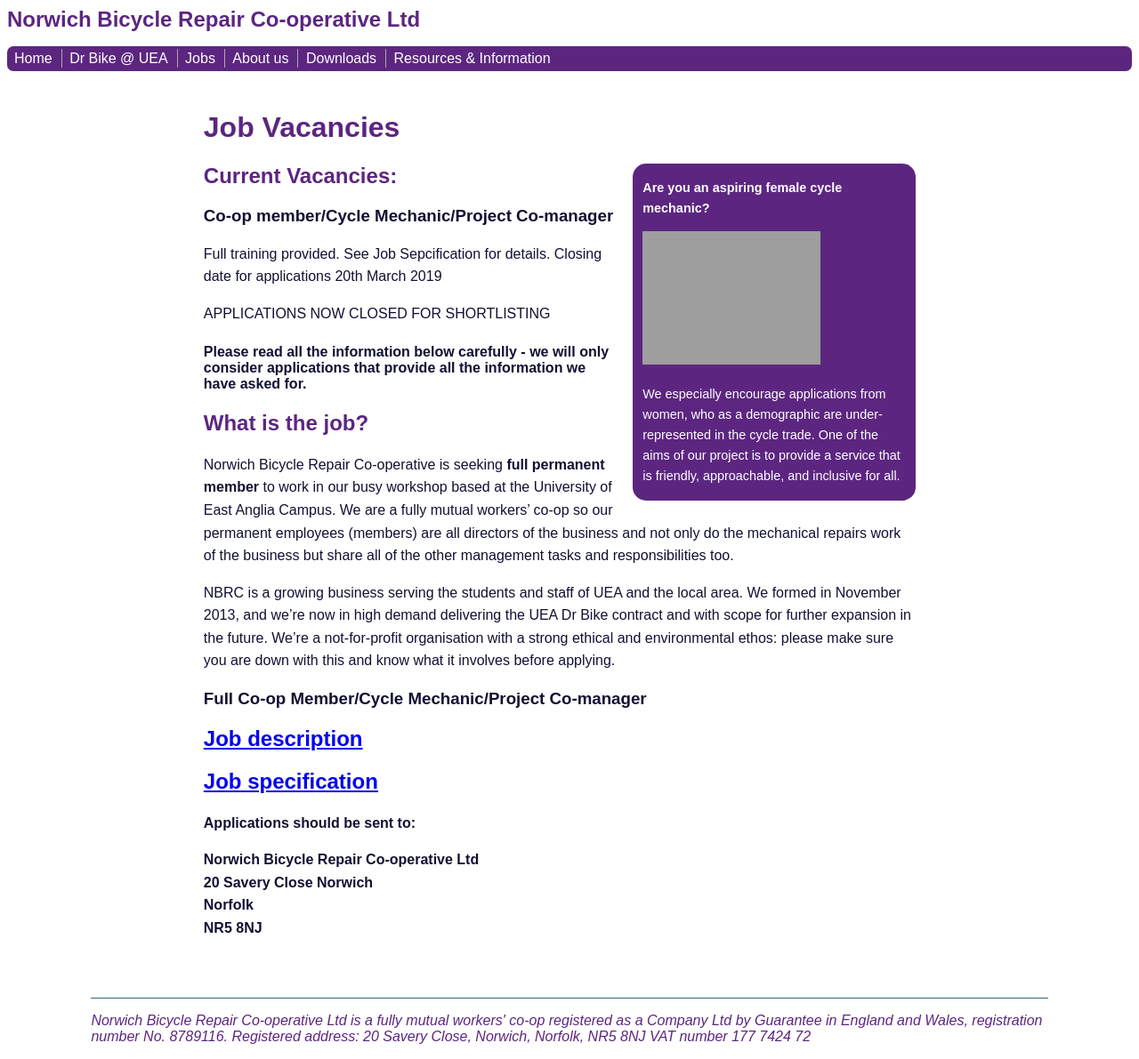
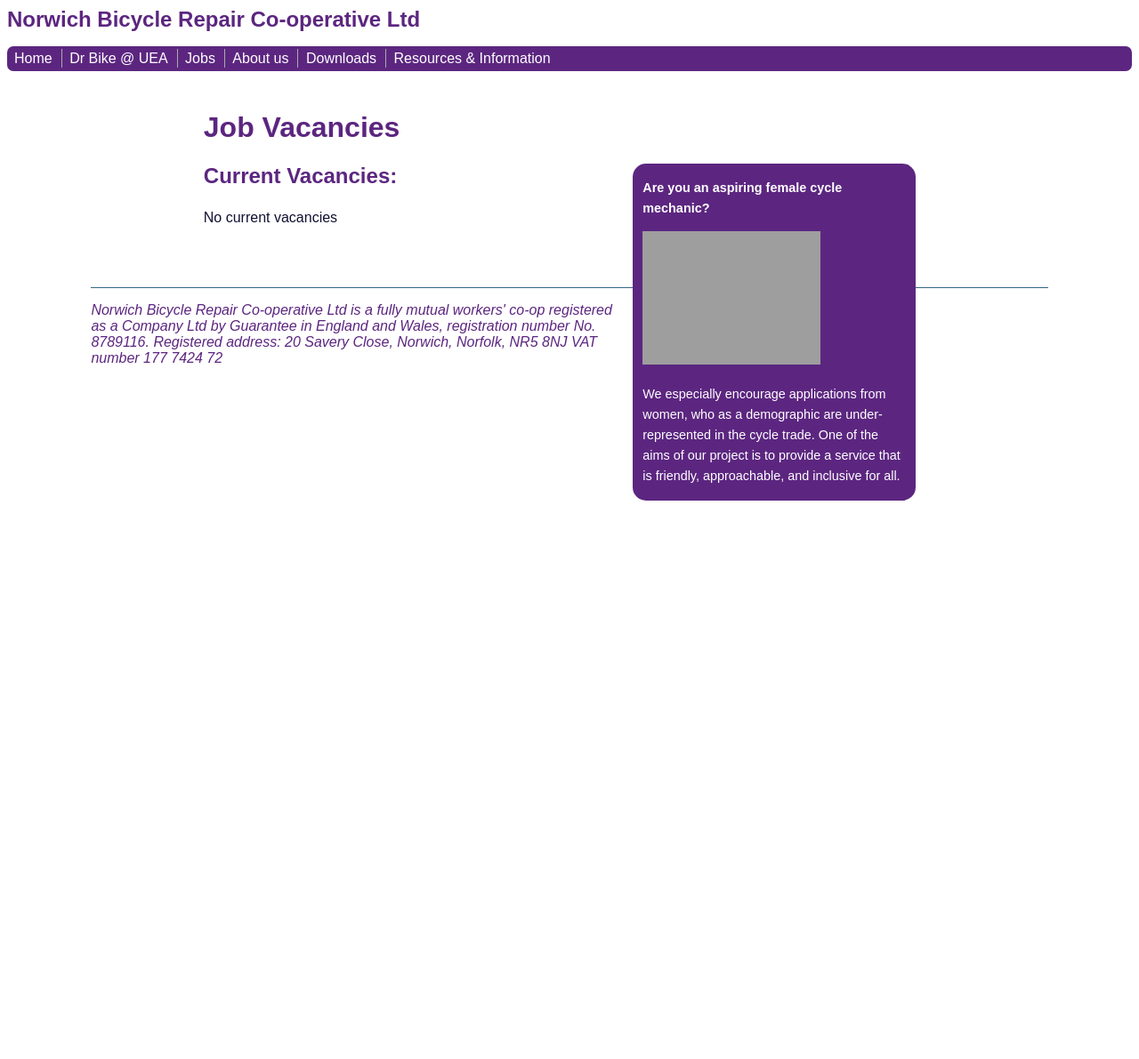
Before and after one commit to norwichbicyclerepaircooperative/norwichbicyclerepaircooperative.github.io, a Jekyll site: the page built from jobs/index.md, in a window 1280 px wide. Shown: the whole page at 89% size. Built offline with Jekyll 4.4.1, drawn with Linux system fonts in a browser that asks for light colours; after the commit the page ends 900 px from its top, so only the background shows below that; grey boxes are pictures that could not be loaded.

Commit message:
Update index.md

```diff
--- a/jobs/index.md
+++ b/jobs/index.md
@@ -13,30 +13,4 @@
 
 ## Current Vacancies:
 
-### Co-op member/Cycle Mechanic/Project Co-manager
-Full training provided. See Job Sepcification for details.
-Closing date for applications 20th March 2019
-
-APPLICATIONS NOW CLOSED FOR SHORTLISTING
-
-
-#### Please read all the information below carefully - we will only consider applications that provide all the information we have asked for.
-
-## What is the job?
-Norwich Bicycle Repair Co-operative is seeking __full permanent member__ to work in our busy workshop based at the University of East Anglia Campus. We are a fully mutual workers’ co-op so our permanent employees (members) are all directors of the business and not only do the mechanical repairs work of the business but share all of the other management tasks and responsibilities too.
-
-NBRC is a growing business serving the students and staff of UEA and the local area. We formed in November 2013, and we’re now in high demand delivering the UEA Dr Bike contract and with scope for further expansion in the future. We’re a not-for-profit organisation with a strong ethical and environmental ethos: please make sure you are down with this and know what it involves before applying.
-
-### Full Co-op Member/Cycle Mechanic/Project Co-manager
-
-## [Job description](/jobs/Job_description_and_overview_2019.pdf)
-
-## [Job specification](/jobs/Job_specification_2017.pdf)
-
-__Applications should be sent to:__
-
-__Norwich Bicycle Repair Co-operative Ltd
-20 Savery Close
-Norwich
-Norfolk
-NR5 8NJ__
+No current vacancies
```
